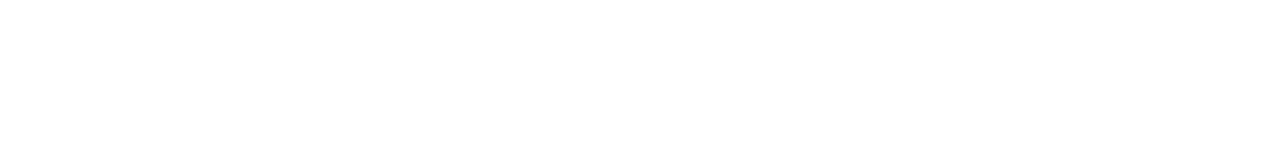
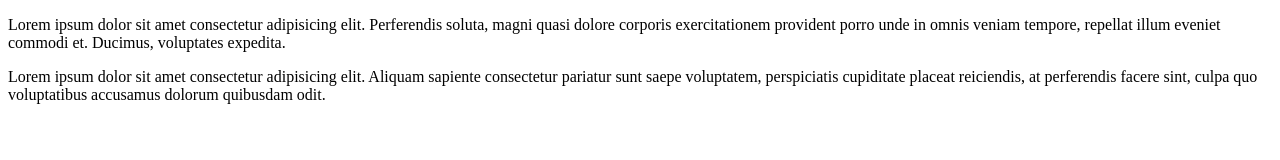
Before and after one commit to EwaKulpinska/tools-task-10, a plain HTML site: page index.html in a window 1280 px wide. Drawn offline with Linux system fonts and the light colour scheme.

Commit message:
Content added

```diff
--- a/index.html
+++ b/index.html
@@ -7,6 +7,7 @@
     <title>Document</title>
 </head>
 <body>
-
+    <p>Lorem ipsum dolor sit amet consectetur adipisicing elit. Perferendis soluta, magni quasi dolore corporis exercitationem provident porro unde in omnis veniam tempore, repellat illum eveniet commodi et. Ducimus, voluptates expedita.</p>
+    <p>Lorem ipsum dolor sit amet consectetur adipisicing elit. Aliquam sapiente consectetur pariatur sunt saepe voluptatem, perspiciatis cupiditate placeat reiciendis, at perferendis facere sint, culpa quo voluptatibus accusamus dolorum quibusdam odit.</p>
 </body>
 </html>
```
